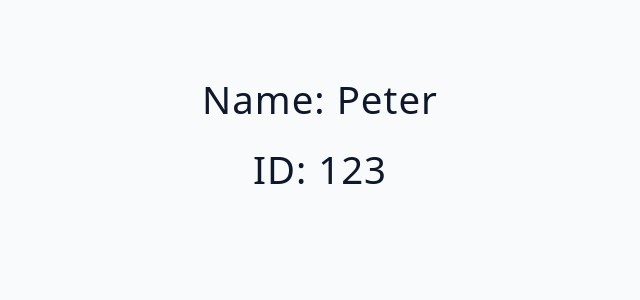
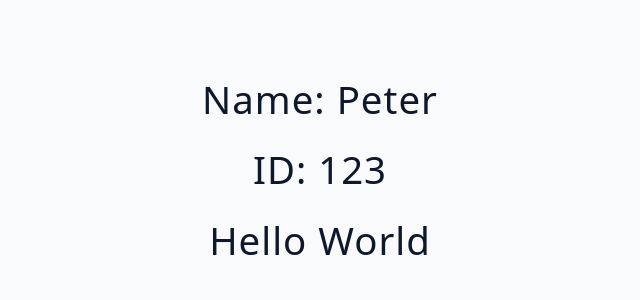
Before and after one commit to stormymayday/typescript-react-essentials, a React (Vite) app: page / in a window 1280 px wide. Shown: the top 300 px of the page, without its empty margins (320-960 px from the left). Built offline with nearby package versions, Linux system fonts and the light colour scheme.

Commit message:
Props - children - React.ReactNode

```diff
--- a/src/App.tsx
+++ b/src/App.tsx
@@ -3,7 +3,9 @@
 function App() {
     return (
         <main>
-            <Component name="peter" id={123} />
+            <Component name="peter" id={123}>
+                <h2>Hello World</h2>
+            </Component>
         </main>
     );
 }
--- a/src/starter/02-props/index.tsx
+++ b/src/starter/02-props/index.tsx
@@ -1,7 +1,10 @@
+import React from "react";
+
 // Type Alias
 type ComponentProps = {
     name: string;
     id: number;
+    children?: React.ReactNode;
 };
 
 // Interface
@@ -10,11 +13,12 @@
 //     id: number;
 // }
 
-function Component({ name, id }: ComponentProps) {
+function Component({ name, id, children }: ComponentProps) {
     return (
         <div>
             <h2>Name: {name}</h2>
             <h2>ID: {id}</h2>
+            {children}
         </div>
     );
 }
```
